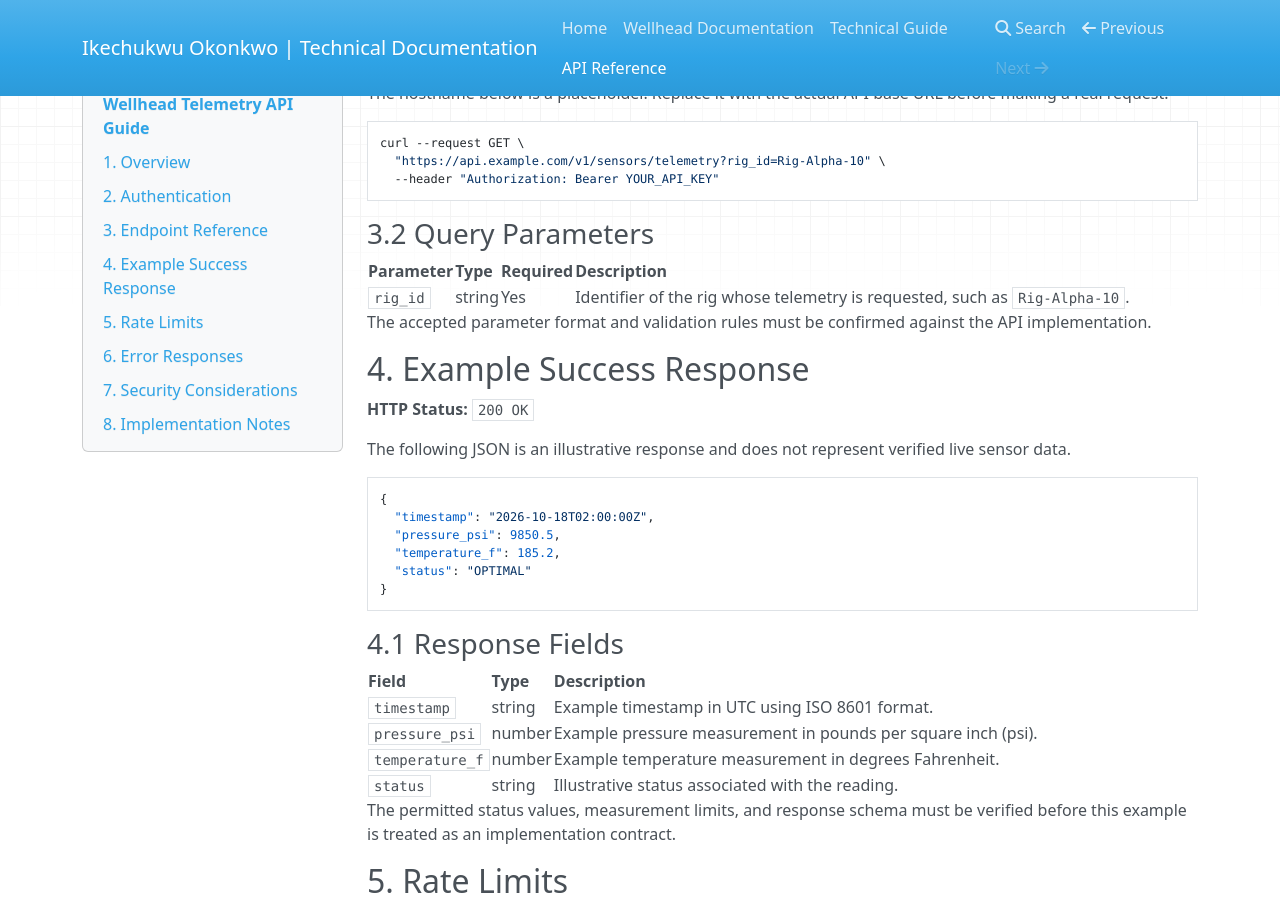
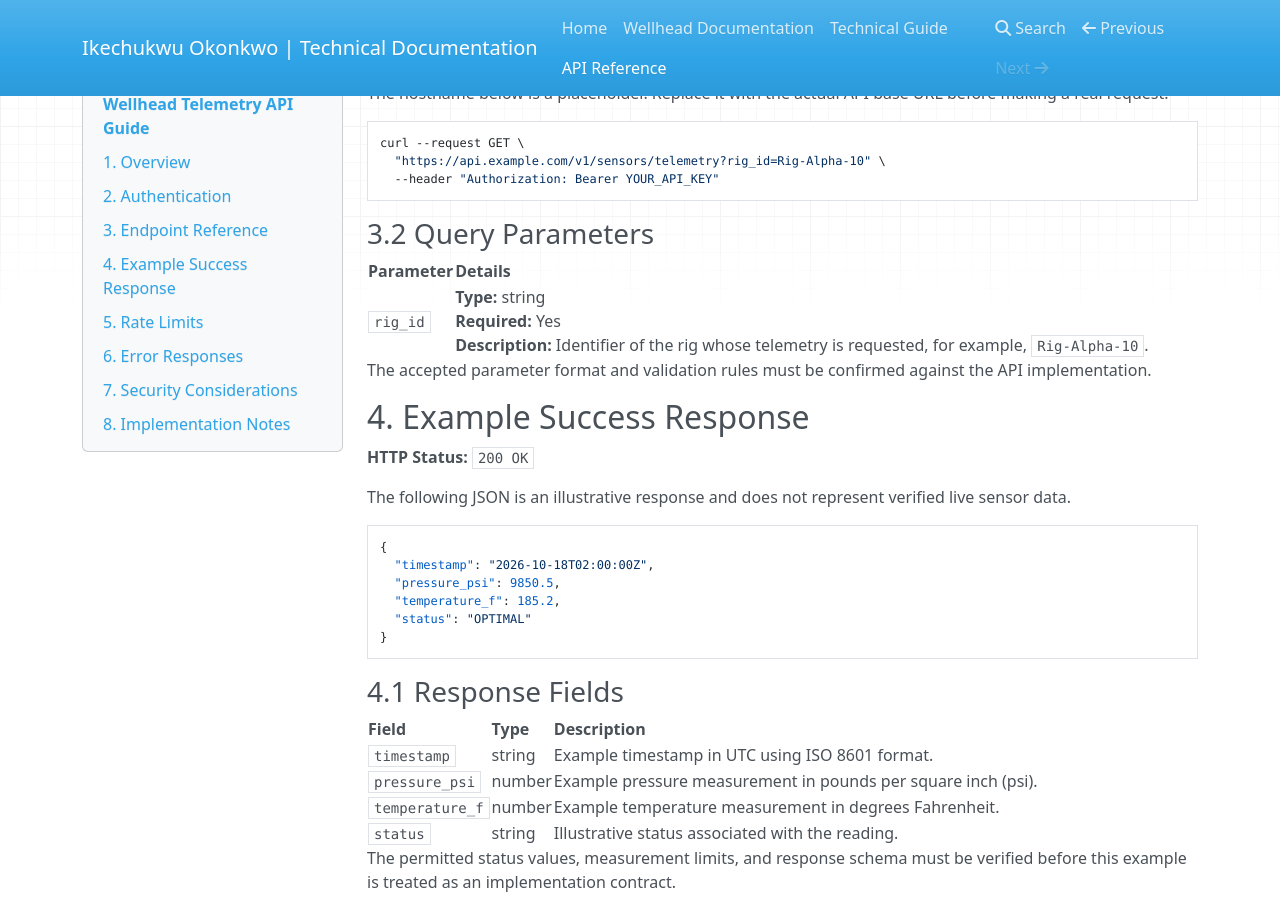
Before and after one commit to Stevike/My-docs, an MkDocs documentation site: the page built from docs/api-guide.md, in a window 1280 px wide and 900 px high, scrolled down 862 px. Built offline with MkDocs 1.6.1, drawn with Linux system fonts in a browser that asks for light colours; nearby versions of some CDN libraries.

Commit message:
Update api-guide.md

```diff
--- a/docs/api-guide.md
+++ b/docs/api-guide.md
@@ -46,9 +46,9 @@
 
 ### 3.2 Query Parameters
 
-| Parameter | Type | Required | Description |
-|---|---|---|---|
-| `rig_id` | string | Yes | Identifier of the rig whose telemetry is requested, such as `Rig-Alpha-10`. |
+| Parameter | Details |
+|---|---|
+| `rig_id` | **Type:** string<br>**Required:** Yes<br>**Description:** Identifier of the rig whose telemetry is requested, for example, `Rig-Alpha-10`. |
 
 The accepted parameter format and validation rules must be confirmed against the API implementation.
 
```
